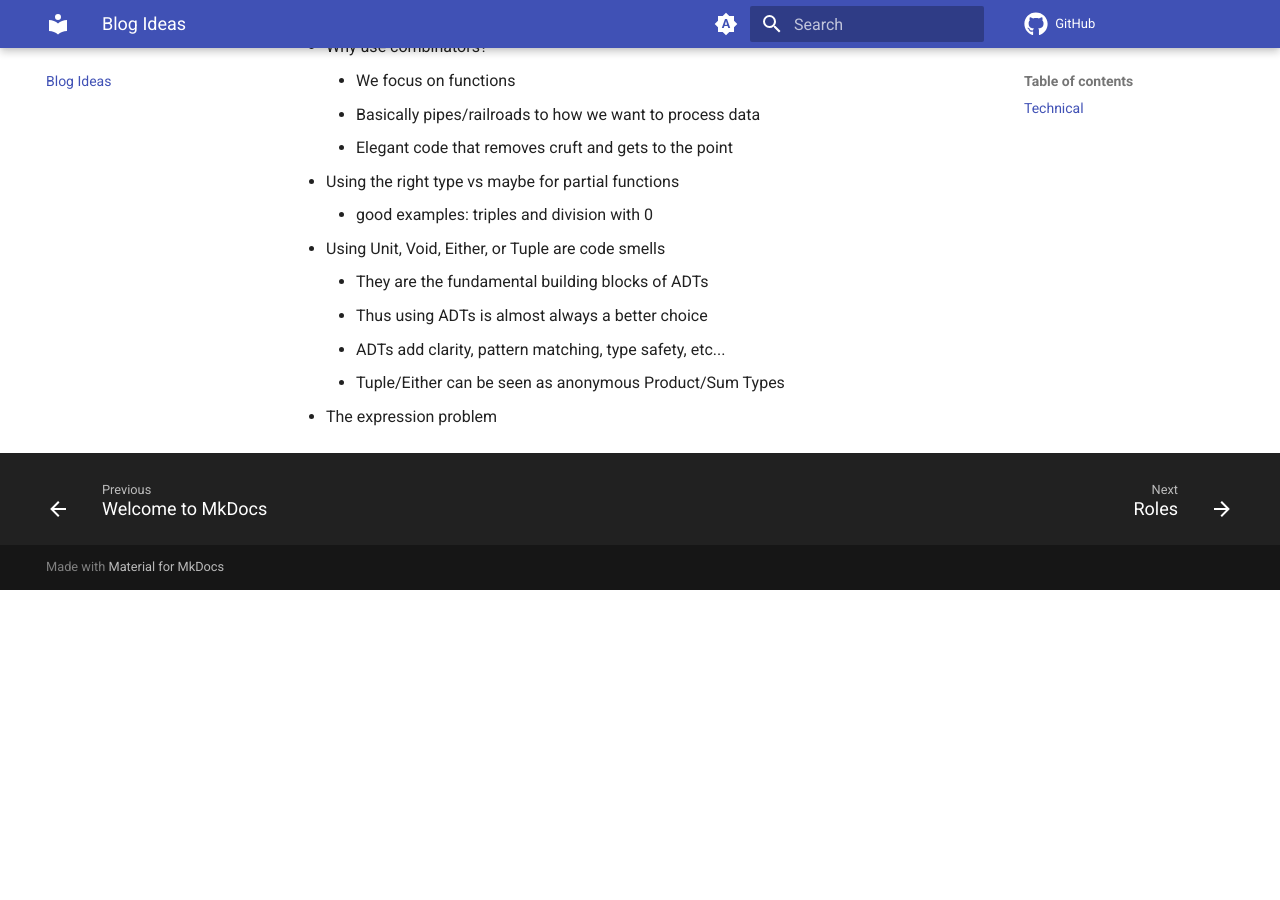
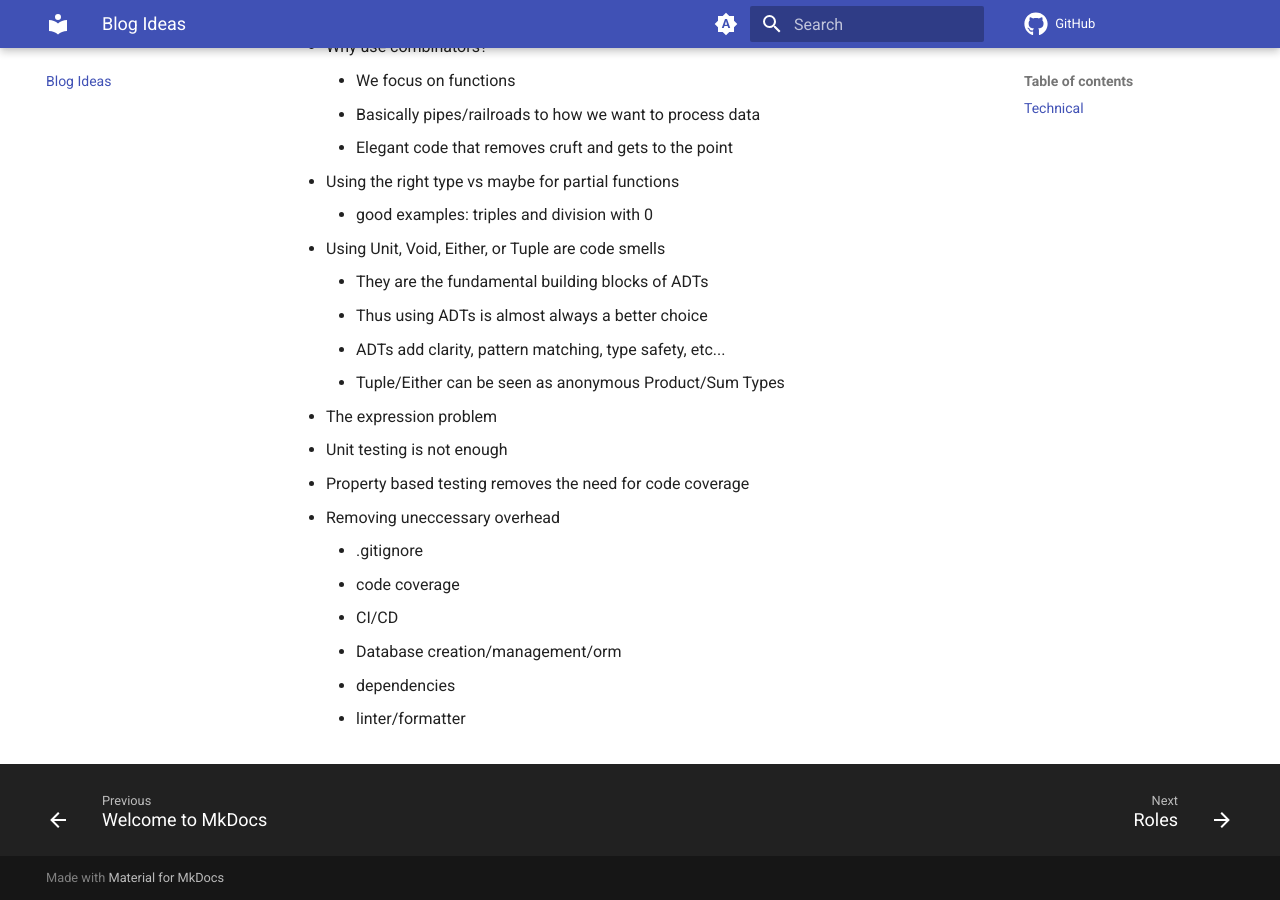
Before and after one commit to solvex-software/solvex-internal-documentation, an MkDocs documentation site: the page built from docs/blog-ideas.md, in a window 1280 px wide and 900 px high, scrolled down 681 px. Built offline with MkDocs 1.6.1 and Material for MkDocs 9.7.7, drawn with Linux system fonts in a browser that asks for light colours; comment, search, counter and statistics services are not loaded; before the commit the page ends 1271 px from its top, so only the background shows below that.

Commit message:
Update blog-ideas.md

```diff
--- a/docs/blog-ideas.md
+++ b/docs/blog-ideas.md
@@ -26,3 +26,12 @@
     - ADTs add clarity, pattern matching, type safety, etc...
     - Tuple/Either can be seen as anonymous Product/Sum Types
 - The expression problem
+- Unit testing is not enough
+- Property based testing removes the need for code coverage
+- Removing uneccessary overhead
+    - .gitignore
+    - code coverage
+    - CI/CD
+    - Database creation/management/orm
+    - dependencies
+    - linter/formatter
```
